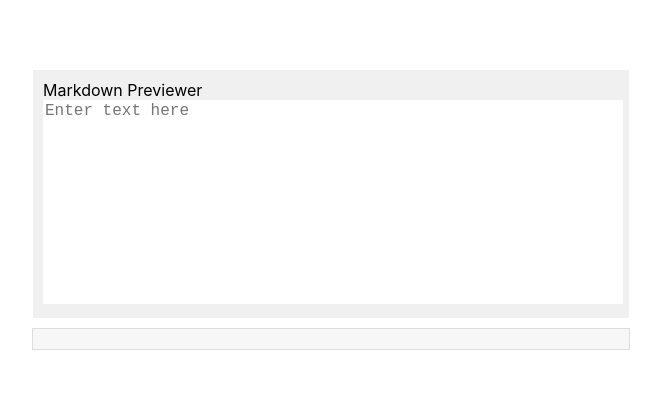
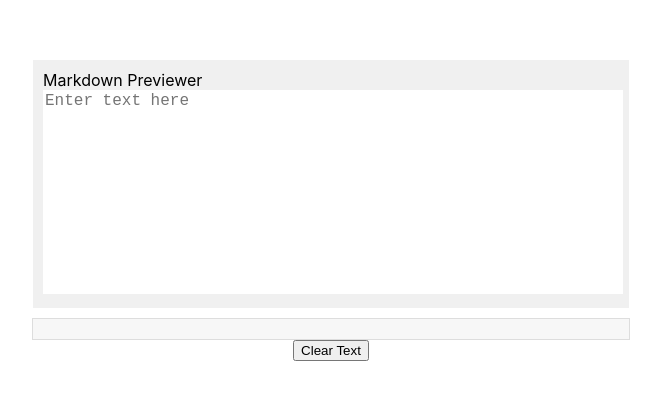
Before and after one commit to Elnuklear/Markdown_Previewer, a React (Create React App) app: page / in a window 1280 px wide. Shown: the part 190-590 px from the top of the page, without its empty margins (309-970 px from the left). Built offline with nearby package versions, Linux system fonts and the light colour scheme.

Commit message:
Added button to clear text

```diff
--- a/src/App.js
+++ b/src/App.js
@@ -28,6 +28,7 @@ function App() {
           output={ textInput }
         /> */}
       </div>
+      <button onClick={() => {localStorage.clear()}}>Clear Text</button>
     </div>
   );
 };
```
